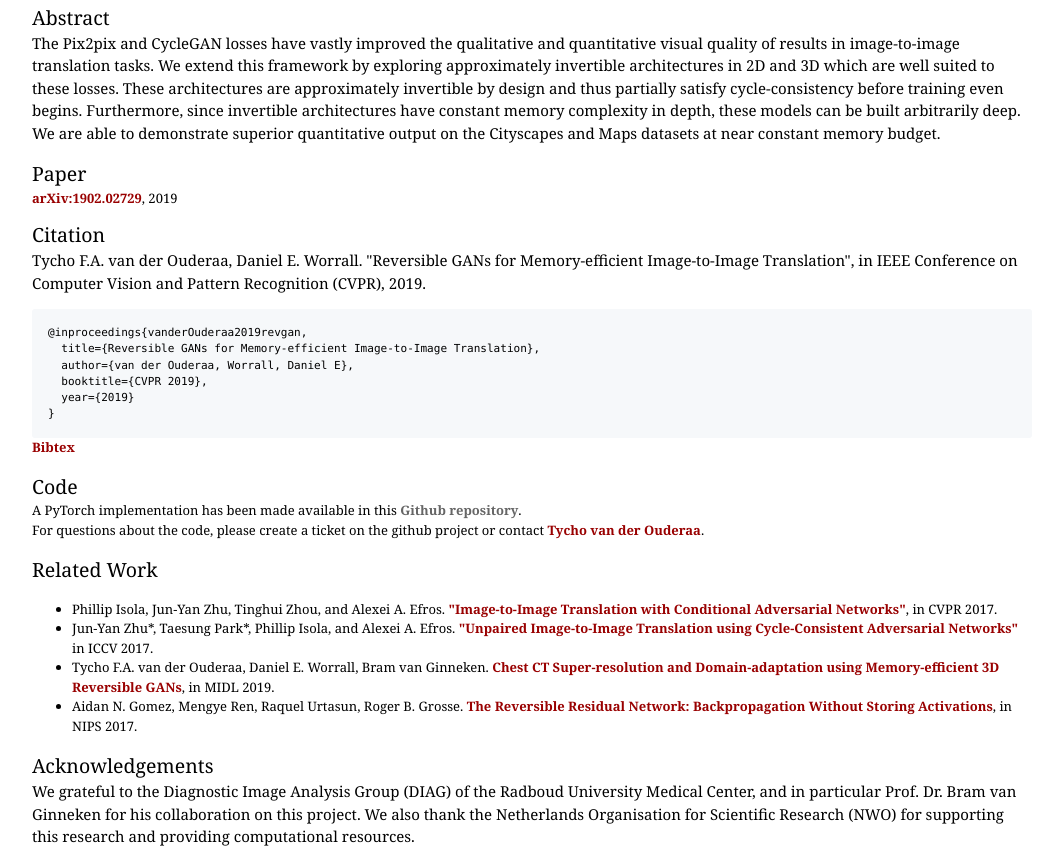
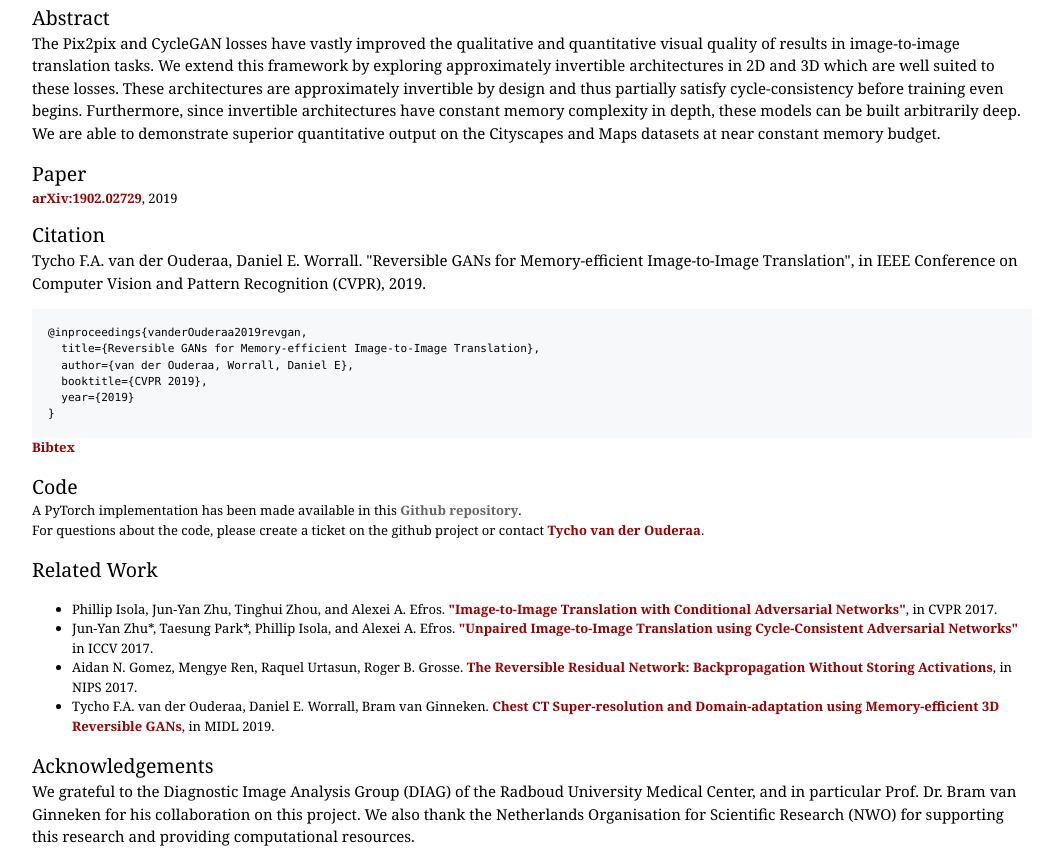
Before and after one commit to tychovdo/RevGAN, a plain HTML site: page index.html in a window 1280 px wide. Shown: the part 610-1473 px from the top of the page, without its empty margins (108-1159 px from the left). Drawn offline with Linux system fonts and the light colour scheme.

Commit message:
Update index.html

```diff
--- a/index.html
+++ b/index.html
@@ -79,9 +79,8 @@ constant memory budget.
     <ul id="relatedwork">
       <li font-size: 15px> Phillip Isola, Jun-Yan Zhu, Tinghui Zhou, and Alexei A. Efros. <a href="https://phillipi.github.io/pix2pix/"><strong>"Image-to-Image Translation with Conditional Adversarial Networks"</strong></a>, in CVPR 2017.</li>
       <li font-size: 15px> Jun-Yan Zhu*, Taesung Park*, Phillip Isola, and Alexei A. Efros. <a href="https://junyanz.github.io/CycleGAN/"><strong>"Unpaired Image-to-Image Translation using Cycle-Consistent Adversarial Networks"</strong></a> in ICCV 2017.</li>
-      <li font-size: 15px> Tycho F.A. van der Ouderaa, Daniel E. Worrall, Bram van Ginneken. <a href="https://openreview.net/forum?id=SkxueFsiFV">Chest CT Super-resolution and Domain-adaptation using
-Memory-efficient 3D Reversible GANs</a>, in MIDL 2019.</li>
       <li font-size: 15px> Aidan N. Gomez, Mengye Ren, Raquel Urtasun, Roger B. Grosse. <a href="https://arxiv.org/abs/1707.04585">The Reversible Residual Network: Backpropagation Without Storing Activations</a>, in NIPS 2017.</li>
+      <li font-size: 15px> Tycho F.A. van der Ouderaa, Daniel E. Worrall, Bram van Ginneken. <a href="https://openreview.net/forum?id=SkxueFsiFV">Chest CT Super-resolution and Domain-adaptation using Memory-efficient 3D Reversible GANs</a>, in MIDL 2019.</li>
     </ul>
   </p>
   <h2>Acknowledgements</h2>
```
